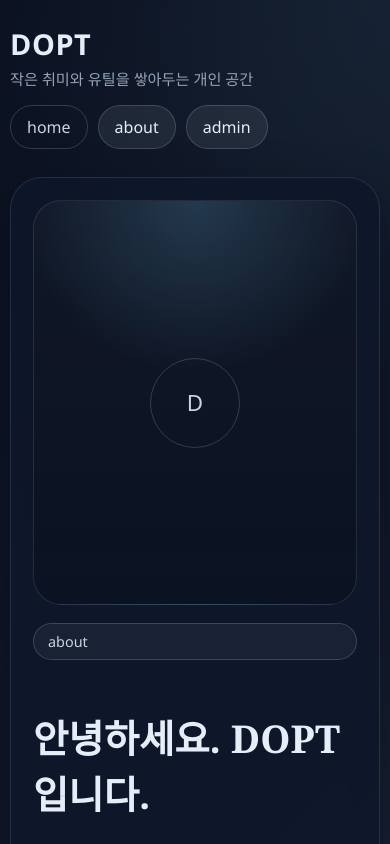
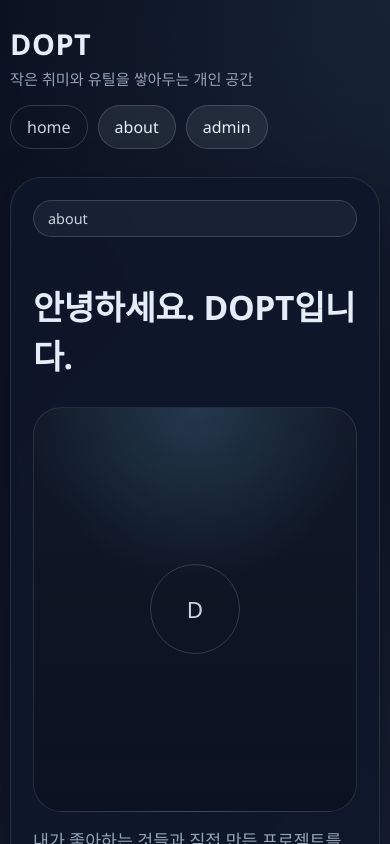
Before and after one commit to dongprojectteam/MyBlogRenewal, a Next.js app: page /about in a window 390 px wide. Shown: the top 844 px of the page. Built offline with nearby package versions, Linux system fonts and the light colour scheme; no server answers; the database is empty.

Commit message:
Refine about layout and utility card image placement

```diff
--- a/app/about/page.tsx
+++ b/app/about/page.tsx
@@ -24,18 +24,28 @@ export default async function AboutPage() {
     <div className="page-shell">
       <SiteHeader current="about" />
 
-      <section className="panel profile-grid">
-        <div>
-          <ProfilePhoto url={photoUrl} />
-        </div>
+      <section className="panel about-flow-panel">
         <div className="stack">
           <div className="eyebrow">about</div>
-          <h1 style={{ fontFamily: "var(--font-serif)", fontSize: "clamp(2.4rem, 4vw, 4rem)", marginBottom: 12 }}>
+          <h1
+            style={{
+              fontFamily: "var(--font-sans)",
+              fontWeight: 700,
+              letterSpacing: "-0.01em",
+              fontSize: "clamp(2.1rem, 3.4vw, 3.2rem)",
+              marginBottom: 12,
+            }}
+          >
             {bundle.profile.greeting || "안녕하세요. DOPT입니다."}
           </h1>
-          <p className="hero-copy preserve-lines" style={{ margin: 0, maxWidth: "unset" }}>
-            {bundle.profile.bio || "이곳은 제가 좋아하는 것과 직접 만든 프로젝트를 담아두는 개인 공간입니다."}
-          </p>
+          <div className="about-flow-copy">
+            <div className="about-inline-photo">
+              <ProfilePhoto url={photoUrl} />
+            </div>
+            <p className="hero-copy preserve-lines" style={{ margin: 0, maxWidth: "unset" }}>
+              {bundle.profile.bio || "내가 좋아하는 것들과 직접 만든 프로젝트를 모아두는 개인 공간입니다."}
+            </p>
+          </div>
         </div>
       </section>
 
--- a/app/globals.css
+++ b/app/globals.css
@@ -233,6 +233,37 @@ textarea {
 
 .profile-grid {
   grid-template-columns: 320px 1fr;
+}
+
+.about-layout {
+  align-items: start;
+}
+
+.about-photo-col {
+  align-self: start;
+}
+
+.about-photo-card {
+  position: sticky;
+  top: 24px;
+}
+
+.about-copy-col {
+  gap: 18px;
+}
+
+.about-flow-panel {
+  overflow: hidden;
+}
+
+.about-flow-copy {
+  display: flow-root;
+}
+
+.about-inline-photo {
+  float: left;
+  width: min(320px, 42%);
+  margin: 2px 24px 12px 0;
 }
 
 .admin-grid {
@@ -876,6 +907,12 @@ textarea {
     grid-template-columns: 1fr;
   }
 
+  .about-inline-photo {
+    float: none;
+    width: 100%;
+    margin: 0 0 14px;
+  }
+
   .utility-detail {
     grid-template-columns: 1fr;
   }
```
